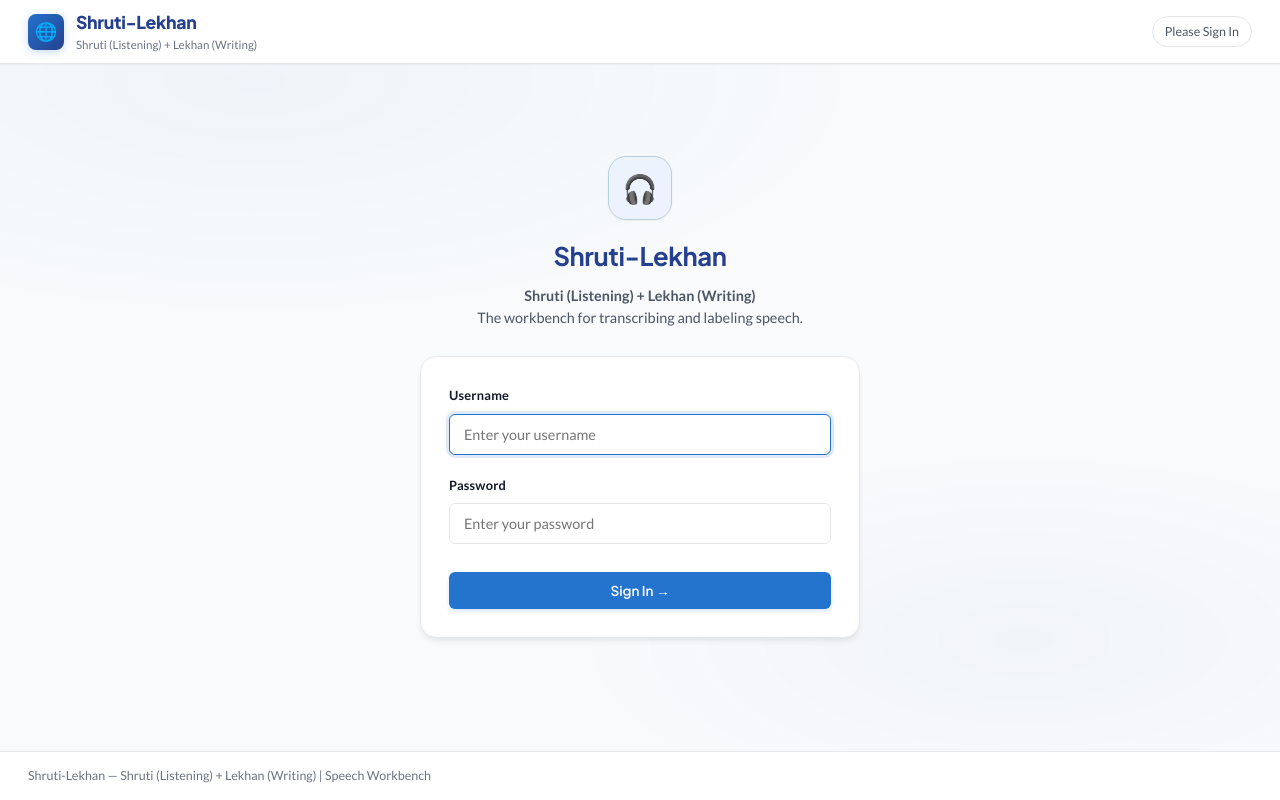
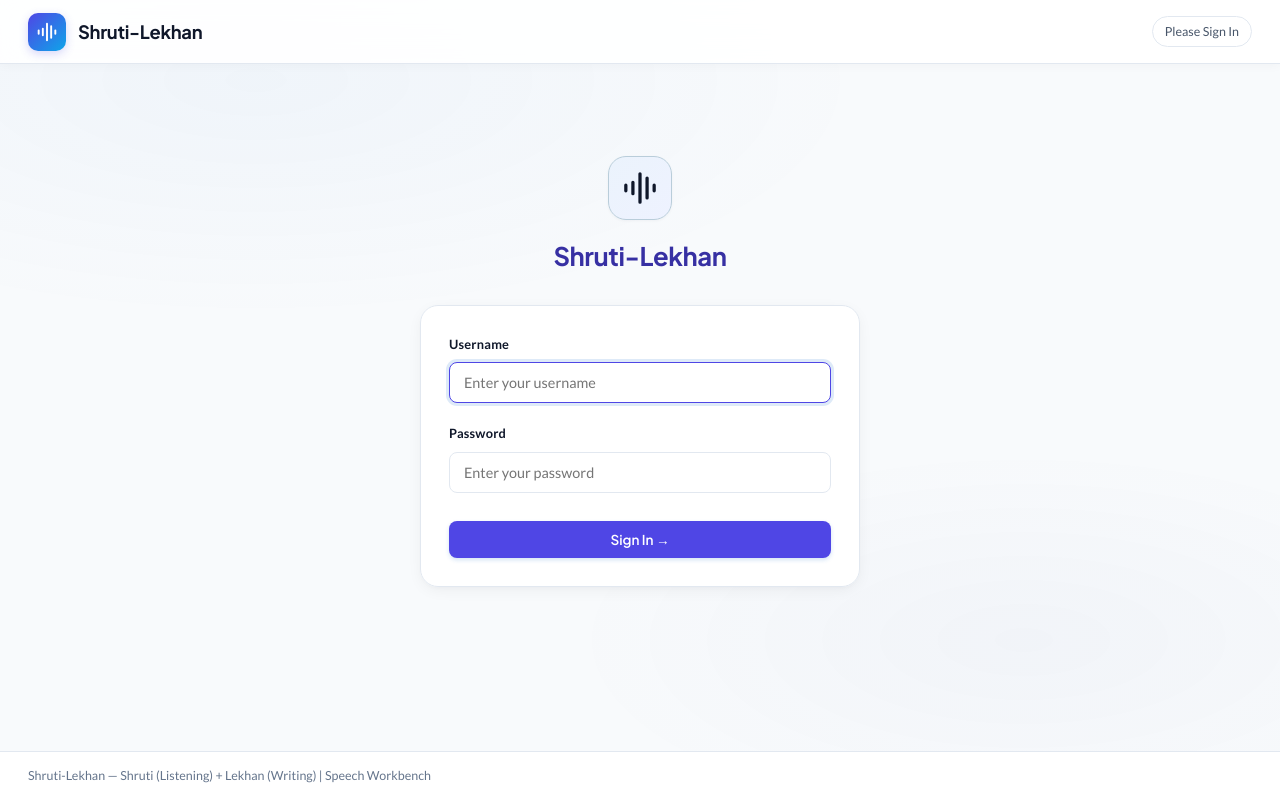
Before and after one commit to Beeshrm76/SegAUD, a Node server app: page /login in a window 1280 px wide. Run offline with Node 20, Linux system fonts and the light colour scheme.

Commit message:
Integrate shrutilekhan.vercel.app, upgrade UI theme, and enforce verifier permissions

```diff
--- a/Voice-Transcription-Reviewer/server.js
+++ b/Voice-Transcription-Reviewer/server.js
@@ -692,8 +692,11 @@ app.get('/', requireAuth, (req, res) => {
     });
   }
 
-  // Any authenticated user can access upload to work on their own SegAUD dataset
+  // Dataset upload tab — restricted to administrators
   if (tab === 'upload') {
+    if (user.role !== 'admin') {
+      return res.redirect('/?error=' + encodeURIComponent('Access restricted: Only administrators can upload or configure datasets.'));
+    }
     return res.render('index', {
       mode: 'upload',
       user,
@@ -785,8 +788,8 @@ app.get('/', requireAuth, (req, res) => {
   });
 });
 
-// POST /upload — Upload CSV (SegAUD format) + audio/ZIP upload (accessible to authenticated users)
-app.post('/upload', requireAuth, upload.fields([
+// POST /upload — Upload CSV (SegAUD format) + audio/ZIP upload (Admin only)
+app.post('/upload', requireAuth, requireAdmin, upload.fields([
   { name: 'csvFile', maxCount: 1 },
   { name: 'audioFiles' },
 ]), async (req, res) => {
@@ -940,6 +943,9 @@ app.post('/trim-audio', requireAuth, (req, res) => {
 
 // POST /revert-audio — Revert trimmed audio file back to original untrimmed version
 app.post('/revert-audio', requireAuth, (req, res) => {
+  if (req.session.user.role !== 'admin' && !req.session.user.canTrim) {
+    return res.status(403).json({ error: 'Permission denied: Audio trimming and revert are restricted to administrators.' });
+  }
   const idx = parseInt(req.body.idx, 10);
   if (isNaN(idx) || idx < 0 || idx >= records.length) {
     return res.status(400).json({ error: 'Invalid record index' });
@@ -986,9 +992,19 @@ app.post('/revert-audio', requireAuth, (req, res) => {
 
 // POST /revert-record — Revert an individual record's transcription and audio to baseline
 app.post('/revert-record', requireAuth, (req, res) => {
+  const user = req.session.user;
   const idx = parseInt(req.body.idx, 10);
   if (isNaN(idx) || idx < 0 || idx >= records.length) {
     return res.status(400).json({ error: 'Invalid record index' });
+  }
+
+  // Non-admins can only revert records assigned to them
+  if (user.role !== 'admin' && user.quota > 0) {
+    const minIdx = Math.max(0, user.startIndex || 0);
+    const maxIdx = Math.min(records.length - 1, minIdx + user.quota - 1);
+    if (idx < minIdx || idx > maxIdx) {
+      return res.status(403).json({ error: `Permission denied: Record ${idx + 1} is outside your assigned quota.` });
+    }
   }
 
   const origRecords = loadOriginalRecords();
@@ -1036,8 +1052,8 @@ app.post('/revert-record', requireAuth, (req, res) => {
   });
 });
 
-// POST /revert-all — Revert entire dataset & audio files to original baseline
-app.post('/revert-all', requireAuth, (req, res) => {
+// POST /revert-all — Revert entire dataset & audio files to original baseline (Admin only)
+app.post('/revert-all', requireAuth, requireAdmin, (req, res) => {
   const origRecords = loadOriginalRecords();
   if (!origRecords || origRecords.length === 0) {
     return res.status(404).json({ error: 'No original baseline dataset found.' });
--- a/Voice-Transcription-Reviewer/views/index.ejs
+++ b/Voice-Transcription-Reviewer/views/index.ejs
@@ -15,33 +15,34 @@
     :root {
       --bg-base: #F8FAFC;
       --bg-surface: #FFFFFF;
-      --bg-card: #FFFFFF;
+      --bg-card: rgba(255, 255, 255, 0.96);
       --bg-card-hover: #F1F5F9;
-      --border: #E5E7EB;
-      --border-focus: #2473CC;
-      --primary: #2473CC;
-      --primary-dark: #25408F;
-      --accent: #2473CC;
-      --accent-dark: #25408F;
-      --accent-glow: rgba(36, 115, 204, 0.15);
-      --slate-blue: #B9CDDA;
-      --mid-orange: #EFB179;
-      --dark-blue: #25408F;
-      --blue-grey: #669AD5;
-      --green: #22C55E;
-      --green-dark: #16A34A;
-      --green-glow: rgba(34, 197, 94, 0.15);
+      --border: #E2E8F0;
+      --border-focus: #4F46E5;
+      --primary: #4F46E5;
+      --primary-dark: #3730A3;
+      --primary-glow: rgba(79, 70, 229, 0.12);
+      --accent: #0EA5E9;
+      --accent-dark: #0284C7;
+      --accent-glow: rgba(14, 165, 233, 0.12);
+      --slate-blue: #94A3B8;
+      --mid-orange: #F59E0B;
+      --dark-blue: #1E293B;
+      --blue-grey: #64748B;
+      --green: #10B981;
+      --green-dark: #059669;
+      --green-glow: rgba(16, 185, 129, 0.12);
       --yellow: #F59E0B;
       --red: #EF4444;
-      --text-primary: #111827;
-      --text-secondary: #4B5563;
-      --text-muted: #6B7280;
-      --radius-sm: 6px;
-      --radius-md: 12px;
-      --radius-lg: 16px;
-      --shadow-sm: 0 1px 2px 0 rgba(0, 0, 0, 0.05);
-      --shadow-md: 0 4px 6px -1px rgba(0, 0, 0, 0.07), 0 2px 4px -2px rgba(0, 0, 0, 0.05);
-      --shadow-lg: 0 10px 15px -3px rgba(0, 0, 0, 0.08), 0 4px 6px -4px rgba(0, 0, 0, 0.03);
+      --text-primary: #0F172A;
+      --text-secondary: #475569;
+      --text-muted: #64748B;
+      --radius-sm: 8px;
+      --radius-md: 14px;
+      --radius-lg: 18px;
+      --shadow-sm: 0 1px 3px rgba(15, 23, 42, 0.04);
+      --shadow-md: 0 4px 16px -2px rgba(15, 23, 42, 0.06), 0 2px 6px -1px rgba(15, 23, 42, 0.03);
+      --shadow-lg: 0 12px 28px -4px rgba(15, 23, 42, 0.08), 0 4px 10px -2px rgba(15, 23, 42, 0.03);
     }
 
     *,
@@ -94,9 +95,11 @@
       top: 0;
       z-index: 100;
       width: 100%;
-      background: #FFFFFF;
+      background: rgba(255, 255, 255, 0.9);
+      backdrop-filter: blur(12px);
+      -webkit-backdrop-filter: blur(12px);
       border-bottom: 1px solid var(--border);
-      box-shadow: var(--shadow-sm);
+      box-shadow: 0 2px 10px rgba(15, 23, 42, 0.03);
       padding: 0 28px;
       height: 64px;
       display: flex;
@@ -112,17 +115,22 @@
     }
 
     .header-logo {
-      width: 36px;
-      height: 36px;
-      background: linear-gradient(135deg, var(--primary), var(--primary-dark));
-      border-radius: 8px;
+      width: 38px;
+      height: 38px;
+      background: linear-gradient(135deg, var(--primary), var(--accent));
+      border-radius: 10px;
       display: flex;
       align-items: center;
       justify-content: center;
-      font-size: 18px;
       color: #FFFFFF;
       flex-shrink: 0;
-      box-shadow: 0 2px 8px rgba(36, 115, 204, 0.25);
+      box-shadow: 0 3px 10px rgba(79, 70, 229, 0.22);
+      transition: transform 0.2s ease, box-shadow 0.2s ease;
+    }
+
+    .header-logo:hover {
+      transform: translateY(-1px);
+      box-shadow: 0 5px 14px rgba(79, 70, 229, 0.3);
     }
 
     .header-brand-text {
@@ -131,17 +139,11 @@
     }
 
     .header-brand h1 {
-      font-size: 1.1rem;
-      font-weight: 800;
+      font-size: 1.15rem;
+      font-weight: 700;
       letter-spacing: -0.3px;
-      color: var(--primary-dark);
+      color: var(--text-primary);
       margin: 0;
-    }
-
-    .header-tagline {
-      font-size: 0.72rem;
-      color: var(--text-muted);
-      font-weight: 500;
     }
 
     .header-nav {
@@ -1020,11 +1022,14 @@
 <body>
 
   <header>
-    <a href="/" class="header-brand">
-      <div class="header-logo">🌐</div>
+    <a href="/" class="header-brand" title="Shruti-Lekhan Workbench">
+      <div class="header-logo">
+        <svg width="20" height="20" viewBox="0 0 24 24" fill="none" stroke="currentColor" stroke-width="2.3" stroke-linecap="round" stroke-linejoin="round">
+          <path d="M12 2v20M17 5v14M7 8v8M22 10v4M2 10v4"/>
+        </svg>
+      </div>
       <div class="header-brand-text">
         <h1>Shruti-Lekhan</h1>
-        <span class="header-tagline">Shruti (Listening) + Lekhan (Writing)</span>
       </div>
     </a>
 
@@ -1050,7 +1055,6 @@
           <a href="/admin/export-csv" class="btn btn-header btn-sm">📥 Export CSV</a>
           <a href="/admin/export-zip" class="btn btn-header btn-sm">📦 Export Zip Package</a>
         <% } else { %>
-          <a href="/?tab=upload" class="btn btn-header btn-sm">📤 Upload Dataset</a>
           <a href="/?tab=dataset" class="btn btn-header btn-sm">📊 View Dataset</a>
         <% } %>
 
@@ -1068,12 +1072,12 @@
       <div class="page-container">
         <div class="login-wrapper">
           <div class="login-hero">
-            <div class="hero-icon">🎧</div>
+            <div class="hero-icon">
+              <svg width="34" height="34" viewBox="0 0 24 24" fill="none" stroke="currentColor" stroke-width="2.3" stroke-linecap="round" stroke-linejoin="round">
+                <path d="M12 2v20M17 5v14M7 8v8M22 10v4M2 10v4"/>
+              </svg>
+            </div>
             <h2>Shruti-Lekhan</h2>
-            <p style="margin-top:6px;font-size:0.9rem;color:var(--text-secondary);">
-              <strong>Shruti (Listening) + Lekhan (Writing)</strong><br />
-              The workbench for transcribing and labeling speech.
-            </p>
           </div>
 
           <% if (error) { %>
```
Also changed, not shown: docs/app.js (+13 -19 lines), docs/index.html (+4 -4 lines).
